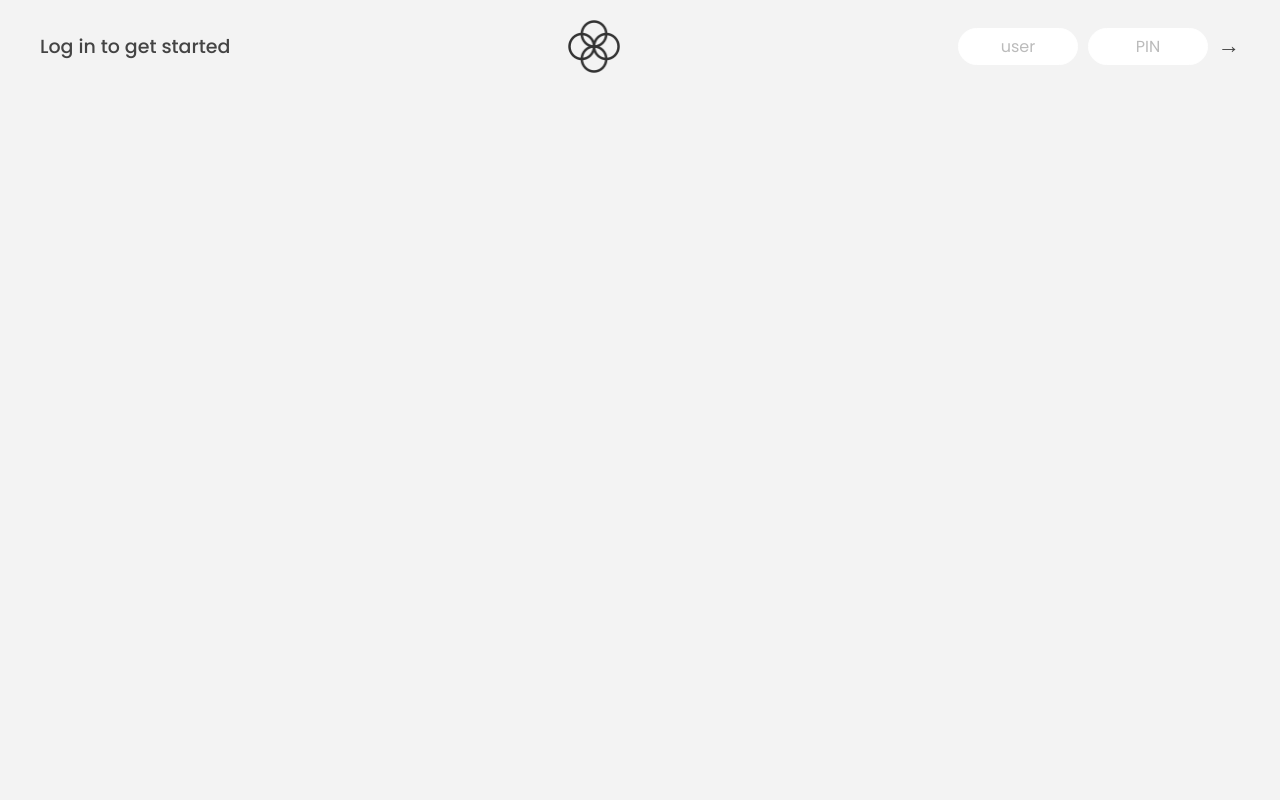
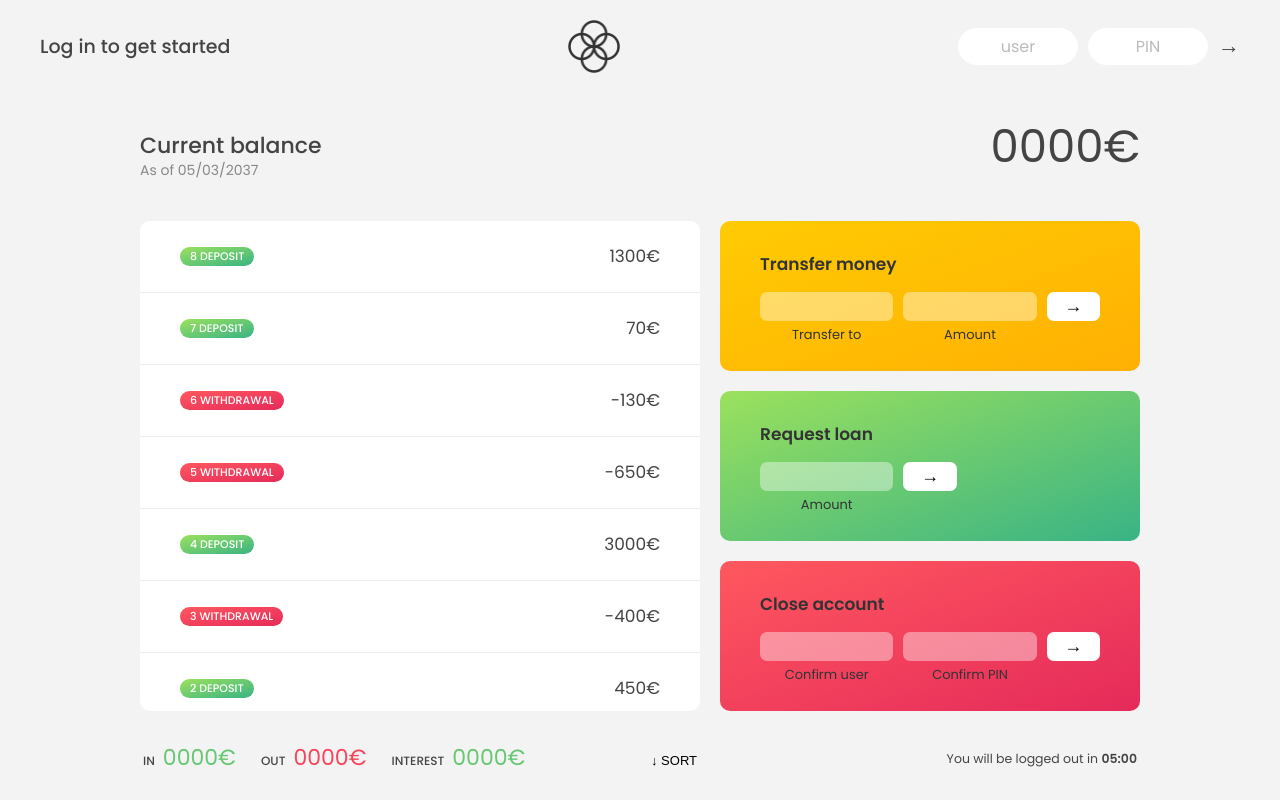
Before and after one commit to MalicknND/javascript-course, a plain HTML site: page 11-Arrays-Bankist/starter/index.html in a window 1280 px wide. Drawn offline with Linux system fonts and the light colour scheme.

Commit message:
chore: Update script.js with improved displayMovements function

```diff
--- a/11-Arrays-Bankist/starter/script.js
+++ b/11-Arrays-Bankist/starter/script.js
@@ -1,7 +1,5 @@
 'use strict';
 
-/////////////////////////////////////////////////
-/////////////////////////////////////////////////
 // BANKIST APP
 
 // Data
@@ -13,7 +11,7 @@ const account1 = {
 };
 
 const account2 = {
-  owner: 'Jessica Davis',
+  owner: 'Malick Ndiaye',
   movements: [5000, 3400, -150, -790, -3210, -1000, 8500, -30],
   interestRate: 1.5,
   pin: 2222,
@@ -61,11 +59,35 @@ const inputLoanAmount = document.querySelector('.form__input--loan-amount');
 const inputCloseUsername = document.querySelector('.form__input--user');
 const inputClosePin = document.querySelector('.form__input--pin');
 
+// Functions
+const displayMovements = function (movements) {
+  // Clear the container element before displaying new movements  (only for the first account)
+  containerMovements.innerHTML = '';
+  movements.forEach(function (movement, i) {
+    // Create HTML string for each movement
+    const type = movement > 0 ? 'deposit' : 'withdrawal';
+    const html = `
+     <div class="movements__row">
+          <div class="movements__type movements__type--${type}">
+            ${i + 1} ${type}
+          </div>
+          <div class="movements__value">${movement}€</div>
+      </div>
+  `;
+    // Display the movements in the container element
+    containerMovements.insertAdjacentHTML('afterbegin', html);
+  });
+};
+
+displayMovements(account1.movements);
+/////////////////////////////////////////////////
+/////////////////////////////////////////////////
+
 /////////////////////////////////////////////////
 /////////////////////////////////////////////////
 // LECTURES
 
-// const movements = [200, 450, -400, 3000, -650, -130, 70, 1300];
+const movements = [200, 450, -400, 3000, -650, -130, 70, 1300];
 
 /////////////////////////////////////////////////
 // ******************************************************************************
@@ -152,7 +174,7 @@ movements.forEach((movement, i) => {
   }
 });
 // in forEach the firt value is current value, after index and array
-*/
+
 
 // ******************************************************************************
 // forEach with Maps and Sets
@@ -175,3 +197,75 @@ console.log(currenciesUnique);
 currenciesUnique.forEach(function (value, _, map) {
   console.log(`${value} : ${value}`);
 });
+*/
+// Coding Challenge #1
+
+/*
+Julia and Kate are doing a study on dogs. So each of them asked 5 dog owners about their dog's age, and stored the data into an array (one array for each). For now, they are just interested in knowing whether a dog is an adult or a puppy. A dog is an adult if it is at least 3 years old, and it's a puppy if it's less than 3 years old.
+
+Create a function 'checkDogs', which accepts 2 arrays of dog's ages ('dogsJulia' and 'dogsKate'), and does the following things:
+
+1. Julia found out that the owners of the FIRST and the LAST TWO dogs actually have cats, not dogs! So create a shallow copy of Julia's array, and remove the cat ages from that copied array (because it's a bad practice to mutate function parameters)
+2. Create an array with both Julia's (corrected) and Kate's data
+3. For each remaining dog, log to the console whether it's an adult ("Dog number 1 is an adult, and is 5 years old") or a puppy ("Dog number 2 is still a puppy 🐶")
+4. Run the function for both test datasets
+
+HINT: Use tools from all lectures in this section so far 😉
+
+TEST DATA 1: Julia's data [3, 5, 2, 12, 7], Kate's data [4, 1, 15, 8, 3]
+TEST DATA 2: Julia's data [9, 16, 6, 8, 3], Kate's data [10, 5, 6, 1, 4]
+
+GOOD LUCK 😀
+
+// SOLUTION
+
+function checkDogs(dogsJulia, dogsKate) {
+  const dogsJuliaCorrected = dogsJulia.slice(); // shallow copy of the array to avoid mutation issues with objects
+  console.log(dogsJuliaCorrected);
+  dogsJuliaCorrected.splice(0, 1);
+  dogsJuliaCorrected.splice(-2);
+  console.log(dogsJuliaCorrected);
+  const allDogs = dogsJuliaCorrected.concat(dogsKate);
+  console.log(allDogs);
+
+  allDogs.forEach((dog, i) => {
+    if (dog >= 3) {
+      console.log(`Dog number ${i + 1} is an adult, and is ${dog} years old`);
+    } else {
+      console.log(`Dog number ${i + 1} is still a puppy 🐶`);
+    }
+  });
+}
+
+checkDogs([3, 5, 2, 12, 7], [4, 1, 15, 8, 3]);
+
+
+// ******************************************************************************
+// The map method
+
+const euroToUsd = 1.1;
+
+// const movementsUSD = movements.map(function (mov) {
+//   return mov * euroToUsd;
+// });
+
+const movementsUSD = movements.map(mov => mov * euroToUsd);
+
+console.log(movements);
+console.log(movementsUSD);
+
+const movementsUSDfor = [];
+for (const mov of movements) {
+  movementsUSDfor.push(mov * euroToUsd);
+}
+console.log(movementsUSDfor);
+
+const movementsDescriptions = movements.map((mov, i, arr) => {
+  return `Movement ${i + 1}: You ${
+    mov > 0 ? 'deposited' : 'withdrew'
+  } ${Math.abs(mov)}`;
+});
+
+console.log(movementsDescriptions);
+
+*/
--- a/11-Arrays-Bankist/starter/style.css
+++ b/11-Arrays-Bankist/starter/style.css
@@ -16,7 +16,7 @@ html {
 }
 
 body {
-  font-family: "Poppins", sans-serif;
+  font-family: 'Poppins', sans-serif;
   color: #444;
   background-color: #f3f3f3;
   height: 100vh;
@@ -94,7 +94,7 @@ nav {
   gap: 2rem;
 
   /* NOTE This creates the fade in/out anumation */
-  opacity: 0;
+  /* opacity: 0; */
   transition: all 1s;
 }
 
```
